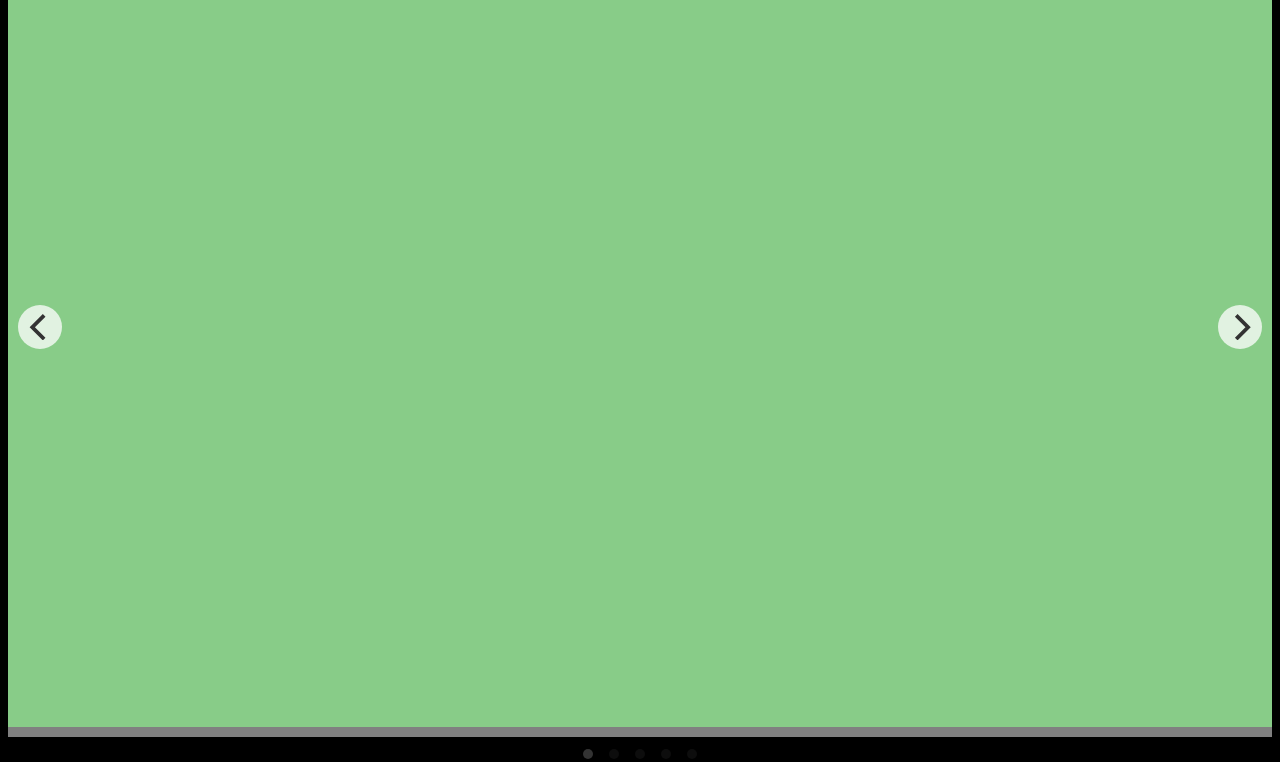
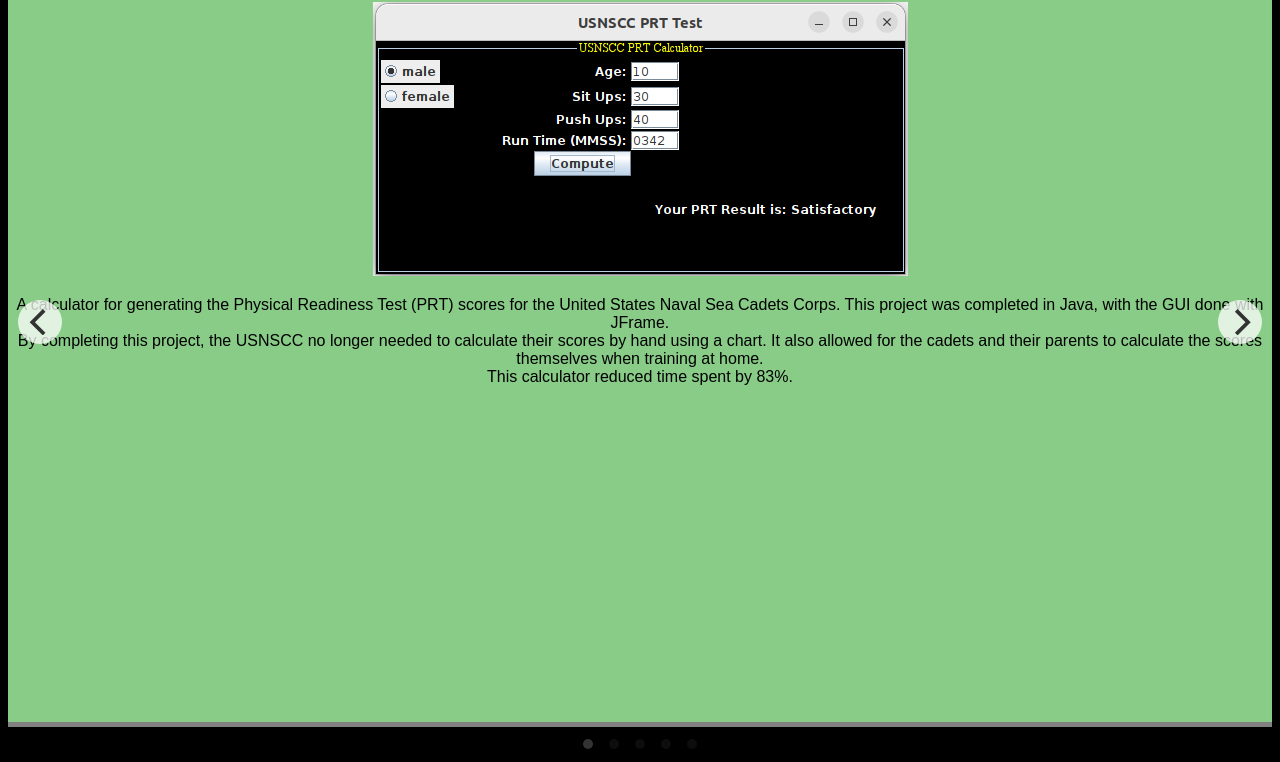
Before and after one commit to k-e-nicholson/k-e-nicholson.github.io, a plain HTML site: page projects.html in a window 1280 px wide. Shown: the part 143-905 px from the top of the page. Drawn offline with nearby package versions, Linux system fonts and the light colour scheme.

Commit message:
Added PRT Calculator to projects carousel

```diff
--- a/projects-style.css
+++ b/projects-style.css
@@ -16,7 +16,7 @@ body { font-family: sans-serif;
 .gallery-cell {
     width: 100%;
     height: 800px;
-    margin:10px;
+    margin:5px;
     background: #8C8;
     text-align: center;
 }
--- a/projects.html
+++ b/projects.html
@@ -22,6 +22,11 @@
     data-flickity-options='{ "wrapAround": true }'>
     <div class="gallery-cell">
         <h1>PRT Calculator</h1>
+        <img src="images/PRT.png" alt="PRT Calculator">
+        <p>A calculator for generating the Physical Readiness Test (PRT) scores for the United States Naval Sea Cadets Corps.
+            This project was completed in Java, with the GUI done with JFrame.<br>By completing this project, the USNSCC
+            no longer needed to calculate their scores by hand using a chart. It also allowed for the cadets and their
+            parents to calculate the scores themselves when training at home.<br>This calculator reduced time spent by 83%.</p>
     </div>
     <div class="gallery-cell"></div>
     <div class="gallery-cell"></div>
```
Also changed, not shown: images/PRT.png (added).
